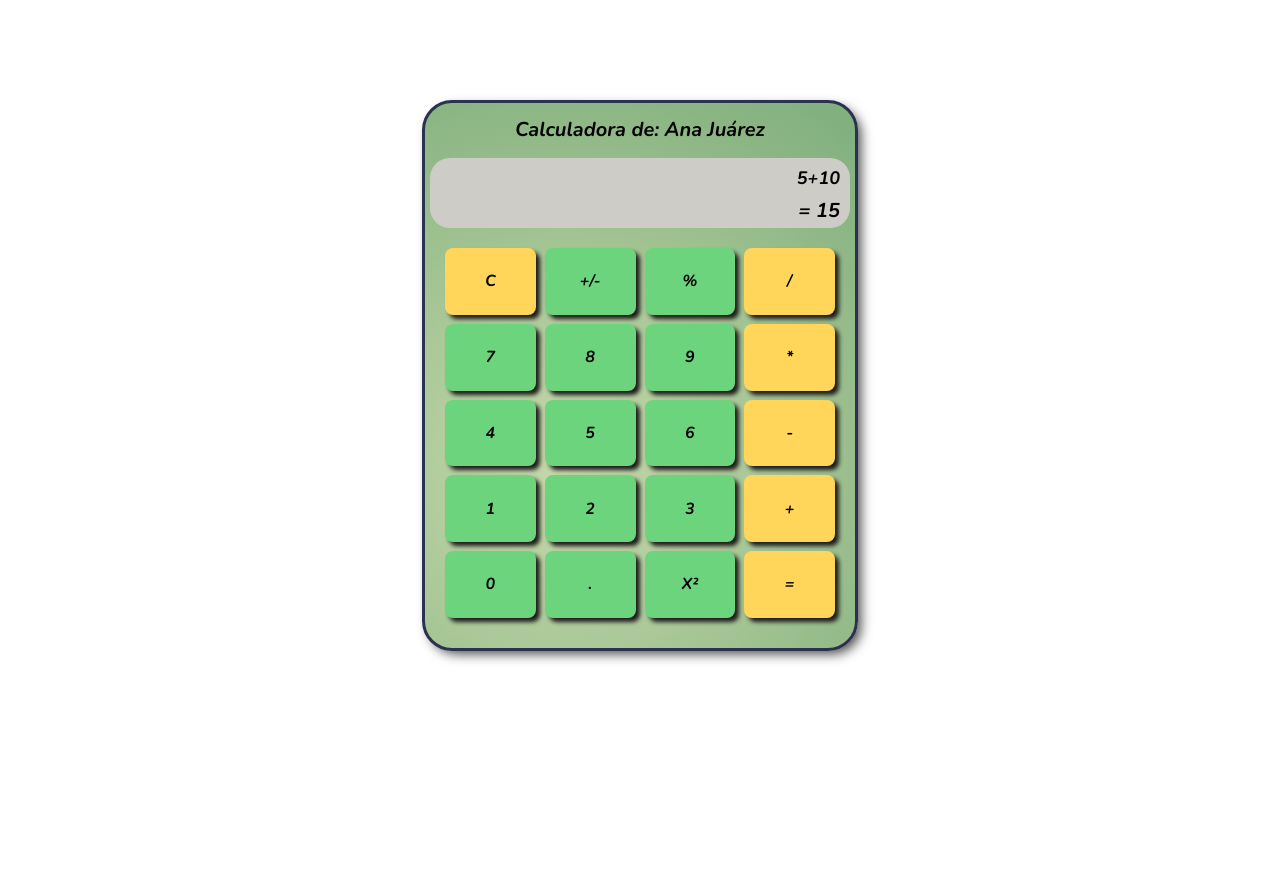
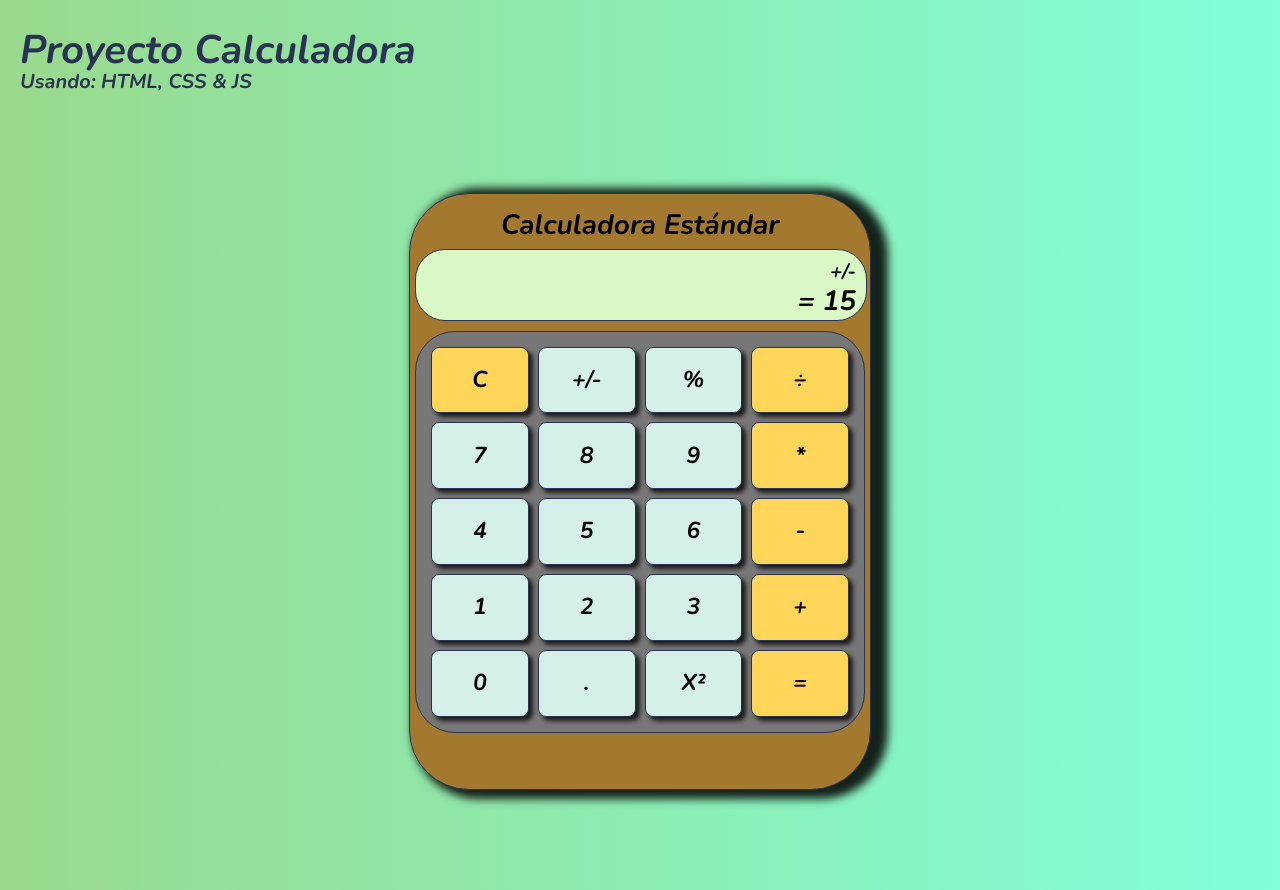
Before and after one commit to Layeska/Calculadora, a plain HTML site: page index.html in a window 1280 px wide. Both pictures are taken after a click on the element "+/-". Before the commit the page ends 800 px from the top, so only its background shows below. Drawn offline with nearby package versions, Linux system fonts and the light colour scheme.

Commit message:
agregando diseño a la calculadora

```diff
--- a/index.html
+++ b/index.html
@@ -6,27 +6,32 @@
   <meta name="viewport" content="width=device-width, initial-scale=1.0">
   <link rel="stylesheet" href="./styless/normalize.css">
   <link rel="stylesheet" href="./styless/styless.css">
-  <script src="./js.js"></script>
+
 
   <title>Calculadora</title>
 </head>
 <body>
+  <div id="nombre">
+    <h1>Proyecto Calculadora</h1>
+    <p>Usando: HTML, CSS & JS</p>
+  </div>
+
   <main class="main">
     <div class="calculator">
-      <div class="calculator__top-bar"><span>Calculadora de: Ana Juárez</span></div>
+      <div class="calculator__top-bar"><span>Calculadora Estándar</span></div>
 
       <!-- Pantalla de Resultados -->
       <div class="calculator__screen">
-        <div class="calculator__screen-top" id="screen_top">5+10</div>
+        <div class="calculator__screen-top">0</div>
         <div class="calculator__screen-content" id="screen_result"> = 15</div>
       </div>
 
       <!-- Los botones de la calculadora -->
-      <div class="calculator__btn" id="btns">
+      <div class="calculator__btn">
         <div class="btn">C</div>
         <div class="btn">+/-</div>
         <div class="btn">%</div>
-        <div class="btn">/</div>
+        <div class="btn">÷</div>
         <div class="btn">7</div>
         <div class="btn">8</div>
         <div class="btn">9</div>
@@ -47,4 +52,5 @@
     </div>
   </main>
 </body>
+<script src="./js.js"></script>
 </html>
--- a/js.js
+++ b/js.js
@@ -1,33 +1,14 @@
-'use strict';
+let display = document.querySelector(".calculator__screen-top");
+let buttons = document.querySelectorAll(".btn");
 
-var screenOperations = document.getElementById("screen_top");
-var screenResultview = document.getElementById("screen_result");
-var btts = document.getElementById("btns");
+let value = "";
 
-var operations = false;
+function escuchando(e) {
+    console.log(e.target.value);
+    value += e.target.textContent;
+    display.textContent = value;
+}
 
-var lastValue = function lastValue() {
-    return screenOperations.textContent.substring(screenOperations.textContent.length-1);
-};
-
-var writeOperation = function writeOperation(txt) {
-    if(screenOperations.textContent == '0' && txt != '.') screenOperations.textContent = ' ';
-
-    if(operations && isNaN(txt)) {
-        screenOperations.textContent = screenResultview.textContent;
-        operations = false;
-    }
-
-    if(operations && !isNaN(txt)) {
-        screenOperations.textContent = ' ';
-        screenResultview.textContent = '0';
-        operations = false;
-    }
-
-    if(isNaN(lastValue()) && isNaN(txt)) {
-        screenOperations.textContent = screenOperations.textContent.substring(0,screenOperations.textContent +=tr);
-    }
-
-
-
-};
+for (let i = 0; i < buttons.length; i++) {
+    buttons[i].addEventListener("click", escuchando);
+}
--- a/styless/styless.css
+++ b/styless/styless.css
@@ -1,7 +1,3 @@
-/*
-https://www.youtube.com/watch?v=liBiDMUVfR4
-*/
-
 @import url('https://fonts.googleapis.com/css2?family=Nunito:ital,wght@1,700&display=swap');
 
 :root {
@@ -15,83 +11,86 @@ https://www.youtube.com/watch?v=liBiDMUVfR4
 html {
     font-size: 62.5%;
     box-sizing: border-box;
-
 }
 
 body {
     font-size: 16px;
     font-family: 'Nunito', sans-serif;
-    /*background: #F2BC94;*/
+    background-image: linear-gradient(to right, #99d98c, #80ffdb);
+}
 
+#nombre {
+  font-size: 2rem;
+  color: #293250;
+  padding: 2rem auto;
+  margin-left: 2rem;
+}
 
-    /*background-image: linear-gradient(to right, #99d98c, #80ffdb);*/
+#nombre p {
+  margin-top: -3rem;
+}
+
+span {
+  font-size: 2.8rem;
 }
 
 .main {
-  /*background: #B39344;*/
-  border: solid #293250;
+  border: 0.1rem solid #293250;
   margin: 10rem auto;
-  width: 42rem;
-  height: 53rem;
+  width: 45rem;
+  height: 58rem;
   padding-top: 1.5rem;
   padding-left: 0.5rem;
   padding-right: 0.5rem;
-  border-radius: 3rem;
-  box-shadow: 5px 5px 12px -2px rgba(0,0,0,0.71);
-
-  /*border: solid snow;*/
-/*background: #C9CE9F;
-background: -moz-linear-gradient(top, #C9CE9F 0%, #28A419 60%, #3DFFD8 100%);
-background: -webkit-linear-gradient(top, #C9CE9F 0%, #28A419 60%, #3DFFD8 100%);
-background: linear-gradient(to bottom, #C9CE9F 0%, #28A419 60%, #3DFFD8 100%);*/
-background-image: radial-gradient(circle at 32.1% 67.9%, #c4d7aa 0, #b4ce9f 25%, #a2c392 50%, #8fb886 75%, #7eaf7d 100%);
-
+  border-radius: 6rem;
+  box-shadow: 10px 2px 9px 7px rgba(0,0,0,0.86);
+  background: #A3782F ;
 }
-
 
 /* Parte Superior de la Calculadora*/
 .calculator__top-bar {
- /* background: #F07AFF;*/
   width: 100%;
   height: 4rem;
   font-size: 2rem;
   text-align: center;
-
 }
 
 .calculator__screen {
-  background: #ceccc7;
+  background: #DAF7C6;
+  border: 0.1rem solid #293250;
   width: 100%;
   height: 7rem;
   text-align: right;
-  border-radius: 2rem;
+  border-radius: 3rem;
 }
 
 .calculator__screen-top {
-  font-size: 1.8rem;
+  font-size: 2rem;
   padding: 1rem 0;
   margin-right: 1rem;
 
 }
 
 .calculator__screen-content {
-  font-size: 2rem;
-  margin-right: 1rem;
+  font-size: 2.8rem;
+  margin: -0.8rem 1rem;
 }
 
 .calculator__btn {
-  /*background-color: red;*/
   padding: 1.5rem;
   display: grid;
   grid-template-columns: repeat(4, 1fr);
-  margin-top: 0.5rem;
+  margin-top: 1rem;
   grid-gap: 0.9rem;
   height: 37rem;
+  background: #777;
+  border: 0.1rem solid #293250;
+  border-radius: 4rem;
 }
 
 .btn {
-  /*background: sienna;*/
-  background: #6DD47E;
+  background: #D5F0E8;
+  border: 0.1rem solid #293250;
   display: flex;
   justify-content: center;
   align-items: center;
@@ -103,29 +102,29 @@ background-image: radial-gradient(circle at 32.1% 67.9%, #c4d7aa 0, #b4ce9f 25%,
   transform: scale(1);
   transition: 0.2s;
   cursor: pointer;
+  font-style: bold;
+  font-size: 2.3rem;
 }
 
 .btn:active {
-	box-shadow: 2px 2px 2px #777, 0px 0px 35px 0px #00b7f8;
-  text-shadow:  0px 0px 1px #ffff, 3px 3px 5px #ffff;
+  box-shadow: 0rem 0rem 1rem 0rem rgba(0,0,0,0.86);
+  text-shadow:  0rem 0rem 2rem white;
 	transform: scale(1);
   transition: 0.1s;
-  margin: auto;
+  margin: auto inherit;
+  border: solid black 0.1rem;
+  font-size: 2rem;
+  font-size: bold;
 }
 
 .btn:nth-child(4n) {
-  /*background-color: tomato;*/
   background: #FFD55A;
   border-radius: 0.8rem;
 }
 
-.btn:not(:nth-child(20)):hover {
-  background: var(--color-letters);
-  cursor: pointer;
-}
+.btn:hover { cursor: pointer;}
 
 .btn:nth-child(1) {
-  /*background-color: tomato;*/
   background: #FFD55A;
   border-radius: 0.8rem;
 }
```
